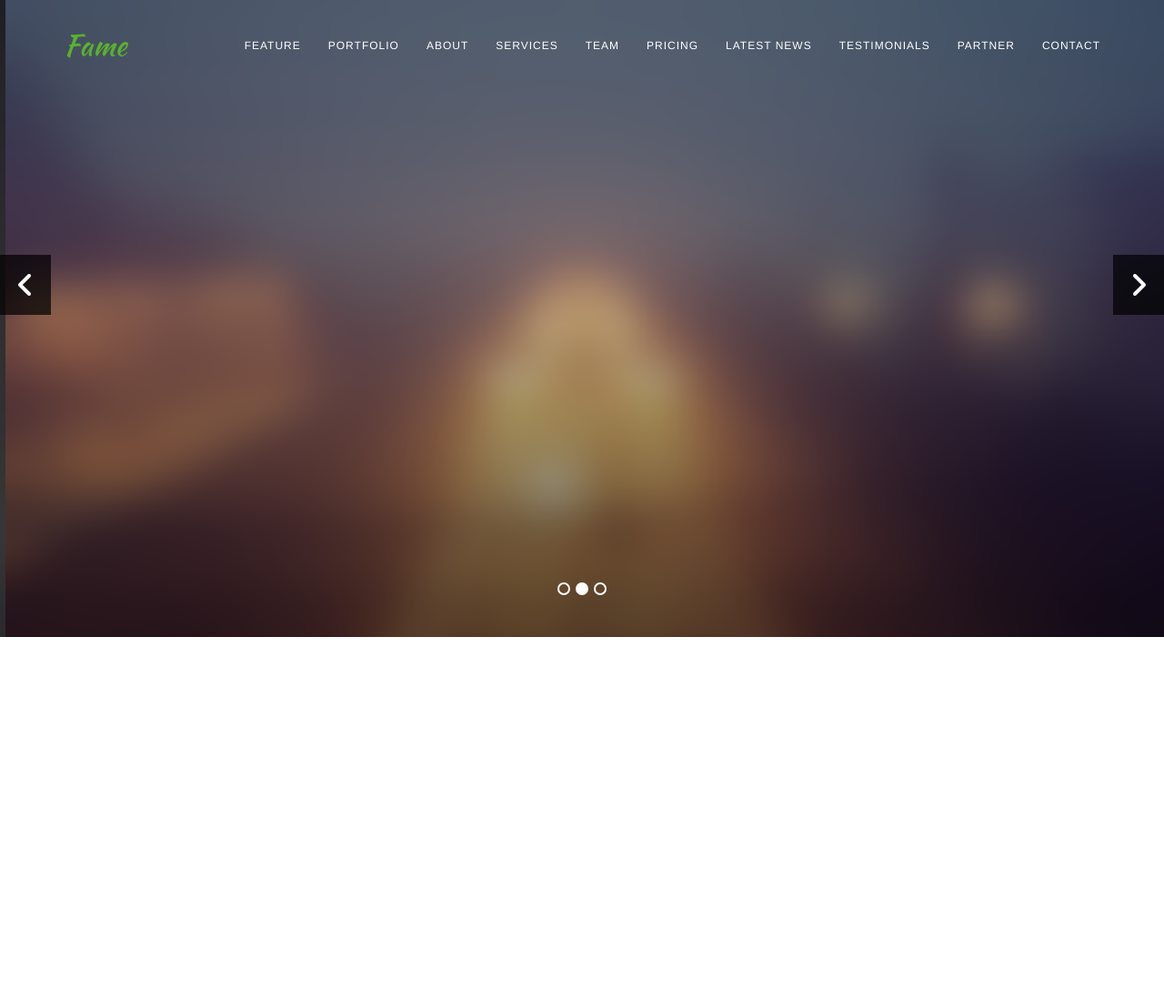
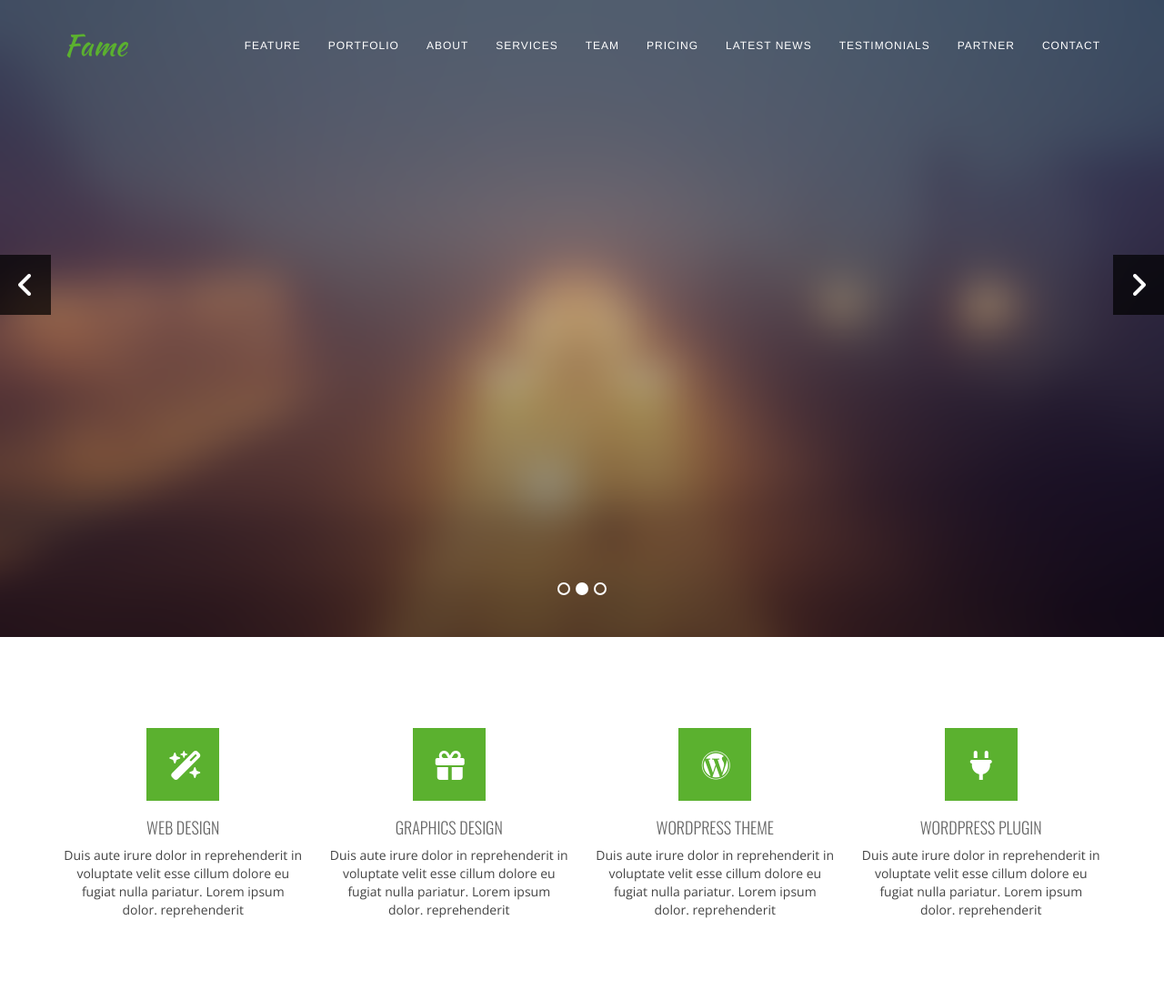
Before and after one commit to pro-masud/fame-html-template-clone, a plain HTML site: page index.html in a window 1280 px wide. Shown: the whole page at 91% size. Before the commit the page ends 800 px from the top, so only its background shows below. Drawn offline with nearby package versions, Linux system fonts and the light colour scheme.

Commit message:
fame feature section complete now

```diff
--- a/css/color/green.css
+++ b/css/color/green.css
@@ -27,3 +27,18 @@
     border-color: #5BB12F;
     background-color: #5BB12F;
 }
+
+
+/* feature icon background color */
+
+.feature i{
+    background:#5BB12F ;
+}
+
+/* feature icon box-shado bg color */
+.no-touch .feature:hover i,
+.no-touch .feature:active i,
+.no-touch .feature:focus i{
+    box-shadow: 0 0 0 0 #5BB12F;
+    transition: box-shadow .4s ease-in-out;
+}
--- a/css/responsive.css
+++ b/css/responsive.css
@@ -0,0 +1,49 @@
+@media only screen
+and (min-width : 992px)
+and (max-width : 1200px) {
+
+}
+
+
+@media only screen
+and (min-width : 768px)
+and (max-width : 991px){
+
+    /* feature section padding */
+    .feature-section{
+        padding-bottom: 40px;
+    }
+
+    /* feature box margin bottom */
+    .feature {
+        margin-bottom: 80px;
+    }
+}
+
+
+
+
+
+
+@media only screen
+and (min-width : 481px)
+and (max-width : 767px){
+    .feature {
+        margin-bottom: 40px;
+    }
+}
+
+
+
+@media only screen
+and (min-width : 321px)
+and (max-width : 480px){
+
+}
+
+
+
+@media only screen
+and (max-width : 320px){
+
+}
--- a/css/style.css
+++ b/css/style.css
@@ -520,3 +520,64 @@ li{
         height: 180px;
     }
 }
+
+
+/* ----------------------------------- */
+
+/* Start Feature Section               */
+
+/* ----------------------------------- */
+.feature-section{
+    padding-top: 100px;
+    padding-bottom: 80px;
+}
+
+
+.feature {
+    text-align: center;
+}
+
+.feature i{
+    font-size: 32px;
+    width: 80px;
+    height: 80px;
+    padding: 25px;
+    margin-bottom: 10px;
+}
+
+.feature i{
+    color: #fff;
+    box-shadow: 0 0 0 30px transparent;
+    -webkit-transform: translate3d(2, 2, 2);
+    -moz-transform: translate3d(2, 2, 2);
+    -o-transform: translate3d(2, 2, 2);
+    transform: translate3d(2, 2, 2);
+    -webkit-transition: box-shadow .6s ease-in-out;
+    -moz-transition: box-shadow .6s ease-in-out;
+    -o-transition: box-shadow .6s ease-in-out;
+    transition: box-shadow .6s ease-in-out;
+}
+
+.no-touch .feature:hover i,
+.no-touch .feature:active i,
+.no-touch .feature:focus i {
+
+    -webkit-transition: box-shadow .4s ease-in-out;
+    -moz-transition: box-shadow .4s ease-in-out;
+    -o-transition: box-shadow .4s ease-in-out;
+    transition: box-shadow .4s ease-in-out;
+}
+
+.feature .feature-content h4{
+    font: 15px;
+    color: #666;
+    font-weight: 300;
+    font-family: 'oswald', sans-serif;
+}
+
+.feature .feature-content p{
+    color: #444;
+    font-size: 14px;
+    line-height: 20px;
+    font-weight: 300;
+}
--- a/index.html
+++ b/index.html
@@ -186,6 +186,54 @@
 
 
 
+<!-- Start Features Section -->
+<section class="feature-section" id="feature">
+    <div class="container">
+        <div class="row">
+            <!-- start a feature single item -->
+            <div class="col-md-3 col-sm-6 col-xs-12">
+                <div class="feature">
+                    <i class="fa-solid fa-wand-magic-sparkles"></i>
+                    <div class="feature-content">
+                        <h4>Web Design</h4>
+                        <p>Duis aute irure dolor in reprehenderit in voluptate velit esse cillum dolore eu fugiat nulla pariatur. Lorem ipsum dolor. reprehenderit</p>
+                    </div>
+                </div>
+            </div><!-- /.col-md-3 -->
+            <div class="col-md-3 col-sm-6 col-xs-12">
+                <div class="feature">
+                    <i class="fa-solid fa-gift"></i>
+                    <div class="feature-content">
+                        <h4>Graphics Design</h4>
+                        <p>Duis aute irure dolor in reprehenderit in voluptate velit esse cillum dolore eu fugiat nulla pariatur. Lorem ipsum dolor. reprehenderit</p>
+                    </div>
+                </div>
+            </div><!-- /.col-md-3 -->
+            <div class="col-md-3 col-sm-6 col-xs-12">
+                <div class="feature">
+                    <i class="fa-brands fa-wordpress"></i>
+                    <div class="feature-content">
+                        <h4>Wordpress Theme</h4>
+                        <p>Duis aute irure dolor in reprehenderit in voluptate velit esse cillum dolore eu fugiat nulla pariatur. Lorem ipsum dolor. reprehenderit</p>
+                    </div>
+                </div>
+            </div><!-- /.col-md-3 -->
+            <div class="col-md-3 col-sm-6 col-xs-12">
+                <div class="feature">
+                    <i class="fa-solid fa-plug"></i>
+                    <div class="feature-content">
+                        <h4>Wordpress Plugin</h4>
+                        <p>Duis aute irure dolor in reprehenderit in voluptate velit esse cillum dolore eu fugiat nulla pariatur. Lorem ipsum dolor. reprehenderit</p>
+                    </div>
+                </div>
+            </div>
+            <!-- end feature single item -->
+        </div>
+        <!-- end .row  -->
+    </div>
+    <!-- end .container -->
+</section>
+<!-- End Features Section -->
 
 
 
```
